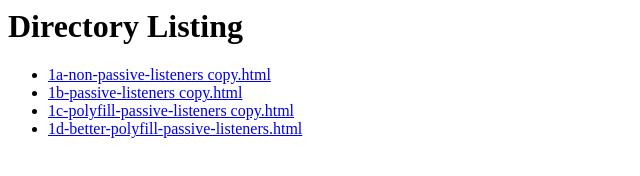
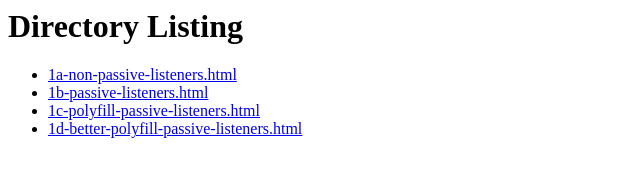
Before and after one commit to mmocny/proposal-async-event-listeners, a plain HTML site: page examples/index.html in a window 1280 px wide. Shown: the whole page, without its empty margins (0-640 px from the left). Drawn offline with Linux system fonts and the light colour scheme.

Commit message:
Move and link to examples.

```diff
--- a/examples/index.html
+++ b/examples/index.html
@@ -1,7 +1,7 @@
 <h1>Directory Listing</h1>
 <ul>
-<li><a href='1a-non-passive-listeners copy.html'>1a-non-passive-listeners copy.html</a></li>
-<li><a href='1b-passive-listeners copy.html'>1b-passive-listeners copy.html</a></li>
-<li><a href='1c-polyfill-passive-listeners copy.html'>1c-polyfill-passive-listeners copy.html</a></li>
+<li><a href='1a-non-passive-listeners.html'>1a-non-passive-listeners.html</a></li>
+<li><a href='1b-passive-listeners.html'>1b-passive-listeners.html</a></li>
+<li><a href='1c-polyfill-passive-listeners.html'>1c-polyfill-passive-listeners.html</a></li>
 <li><a href='1d-better-polyfill-passive-listeners.html'>1d-better-polyfill-passive-listeners.html</a></li>
 </ul>
```
Also changed, not shown: examples/1a-non-passive-listeners.html (renamed from examples/1a-non-passive-listeners copy.html), examples/1b-passive-listeners.html (renamed from examples/1b-passive-listeners copy.html), examples/1c-polyfill-passive-listeners.html (renamed from examples/1c-polyfill-passive-listeners copy.html), 1 other file.
